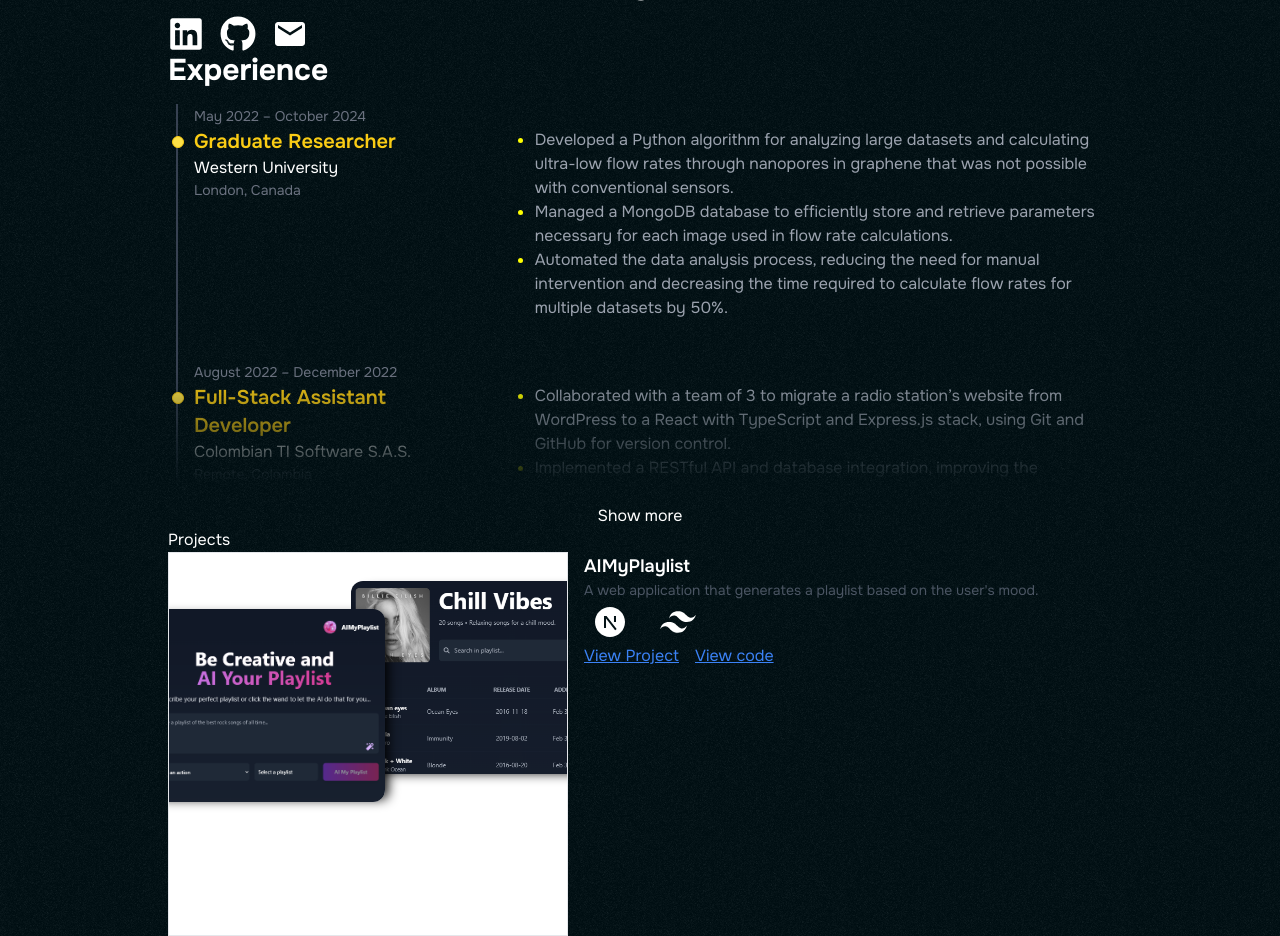
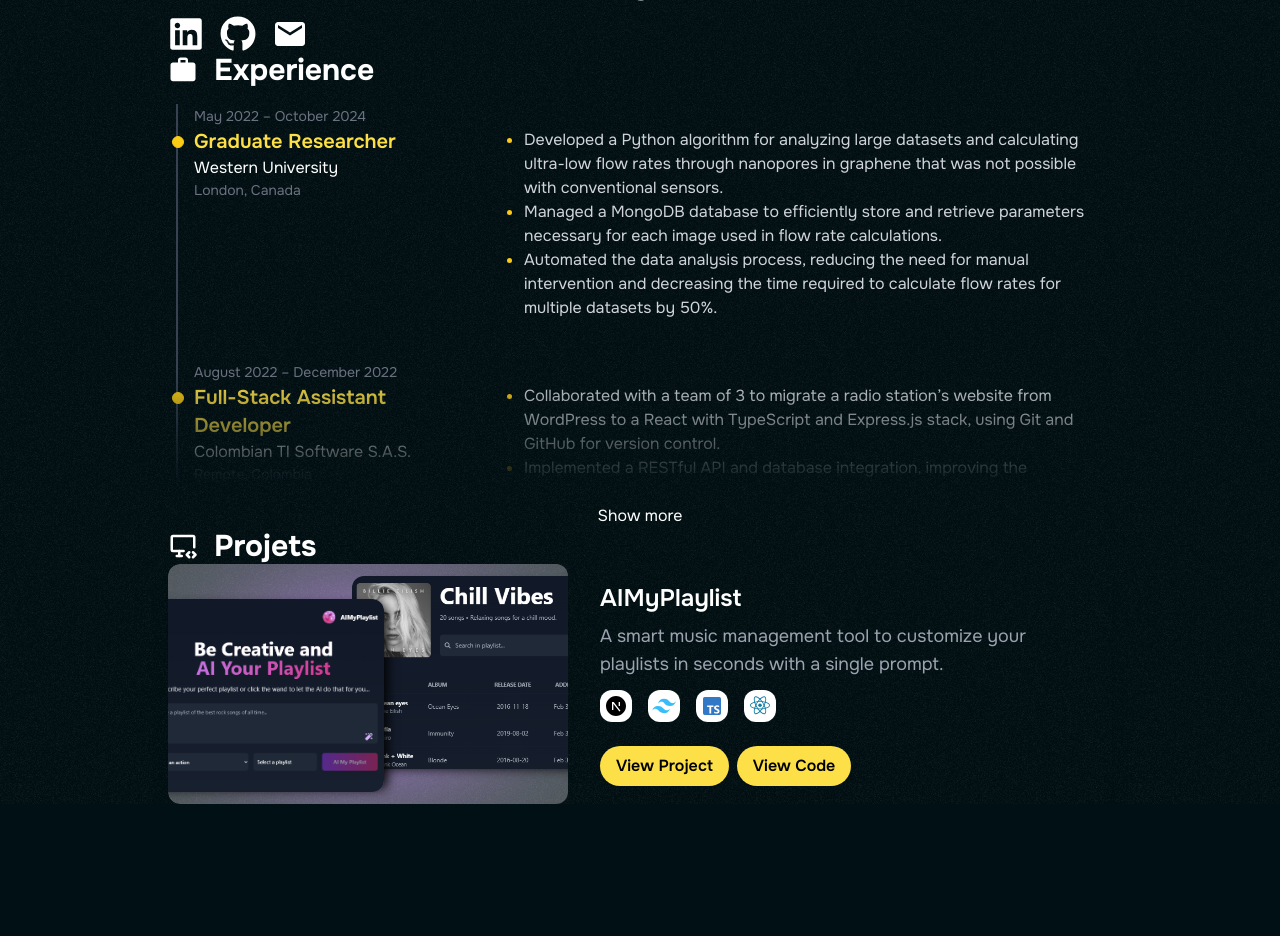
Before and after one commit to samuelgomez4/my-portfolio, a Next.js app: page / in a window 1280 px wide. Shown: the part 280-1216 px from the top of the page. After the commit the page ends 1084 px from the top, so only its background shows below. Built offline with nearby package versions, Linux system fonts and the light colour scheme.

Commit message:
Add SectionTitle component and refactor Projects and Experience sections to use it; update ProjectItem styling and improve project technology icons

```diff
--- /dev/null
+++ b/app/components/SectionTitle.tsx
@@ -0,0 +1,15 @@
+import React from 'react';
+
+interface Props {
+  icon: React.ReactNode;
+  children: React.ReactNode;
+}
+
+export function SectionTitle({ icon, children }: Props) {
+  return (
+    <h2 className="text-3xl font-bold text-balance flex gap-4 items-center">
+      <span>{icon}</span>
+      <span>{children}</span>
+    </h2>
+  );
+}
--- a/app/components/experience/Experience.tsx
+++ b/app/components/experience/Experience.tsx
@@ -2,12 +2,14 @@
 import { useState } from 'react';
 import { experiences } from './constants';
 import { ExperienceItem } from './experience-item/ExperienceItem';
+import { SectionTitle } from '../SectionTitle';
+import { MdWork } from 'react-icons/md';
 
 export function Experience({}) {
   const [showMore, setShowMore] = useState(false);
   return (
     <section className="flex flex-col gap-4">
-      <h2 className="text-3xl font-bold text-balance">Experience</h2>
+      <SectionTitle icon={<MdWork />}>Experience</SectionTitle>
       <div
         className={`overflow-hidden px-2 transition-all duration-500 ${!showMore ? 'h-96 [mask-image:linear-gradient(black_70%,transparent)]' : 'h-[calc-size(max-content,size)]'}`}>
         <ol className="relative border-l-2 border-gray-700">
--- a/app/components/experience/experience-item/ExperienceItem.tsx
+++ b/app/components/experience/experience-item/ExperienceItem.tsx
@@ -11,15 +11,15 @@
 export function ExperienceItem({ date, title, company, city, description }: Props) {
   return (
     <li className="mb-10 ms-4">
-      <div className="absolute w-3 h-3 bg-yellow-300 rounded-full mt-8 -start-1.5 border border-yellow-400" />
+      <div className="absolute w-3 h-3 bg-yellow-400 rounded-full mt-8 -start-1.5 border border-yellow-400" />
       <time className="mb-1 text-sm font-normal leading-none text-gray-500">{date}</time>
-      <div className="flex flex-col md:flex-row gap-10">
+      <div className="flex flex-col md:flex-row gap-3 md:gap-6">
         <div className="flex-1">
-          <h3 className="text-xl font-semibold text-yellow-400">{title}</h3>
+          <h3 className="text-xl font-semibold text-yellow-300">{title}</h3>
           <p>{company}</p>
           <p className="text-sm text-gray-500">{city}</p>
         </div>
-        <ul className="text-base font-normal text-gray-400 flex-[2] list-disc pl-4">
+        <ul className="text-base font-normal text-gray-300 flex-[2] list-disc pl-4">
           {description.map((item, index) => (
             <li
               key={index}
--- a/app/components/experience/experience-item/exp-item.module.css
+++ b/app/components/experience/experience-item/exp-item.module.css
@@ -1,3 +1,3 @@
 .list_item::marker{
-    color: yellow;
+    @apply text-yellow-400;
 }
--- a/app/components/projects/Projects.tsx
+++ b/app/components/projects/Projects.tsx
@@ -1,10 +1,12 @@
+import { TbDeviceDesktopCode } from 'react-icons/tb';
 import { PROJECTS } from './constants';
 import { ProjectItem } from './project-item/ProjectItem';
+import { SectionTitle } from '../SectionTitle';
 
 export function Projects() {
   return (
     <section>
-      <h1>Projects</h1>
+      <SectionTitle icon={<TbDeviceDesktopCode />}>Projets</SectionTitle>
       {PROJECTS.map((project) => (
         <ProjectItem
           key={project.name}
--- a/app/components/projects/constants.ts
+++ b/app/components/projects/constants.ts
@@ -1,22 +1,27 @@
-import { FaReact } from 'react-icons/fa';
+import { BiLogoReact, BiLogoTypescript } from 'react-icons/bi';
 import { RiNextjsFill, RiTailwindCssFill } from 'react-icons/ri';
-import { SiTypescript } from 'react-icons/si';
 
 const TECHNOLOGIES = {
-  next: { name: 'Next.js', icon: RiNextjsFill },
-  tailwind: { name: 'Tailwind CSS', icon: RiTailwindCssFill },
-  typescript: { name: 'TypeScript', icon: SiTypescript },
-  react: { name: 'React', icon: FaReact },
+  next: { name: 'Next.js', icon: RiNextjsFill, color: 'black' },
+  tailwind: { name: 'Tailwind CSS', icon: RiTailwindCssFill, color: '#38bdf8' },
+  typescript: { name: 'TypeScript', icon: BiLogoTypescript, color: '#3178c6' },
+  react: { name: 'React', icon: BiLogoReact, color: '#117ca4' },
 };
 
 export const PROJECTS = [
   {
     name: 'AIMyPlaylist',
-    description: "A web application that generates a playlist based on the user's mood.",
-    link: 'https://aimyplaylist.vercel.app/',
+    description:
+      'A smart music management tool to customize your playlists in seconds with a single prompt.',
+    link: 'https://ai-my-playlist.vercel.app/',
     github: 'https://github.com/samuelgomez4/ai-my-playlist',
     images: ['/aimp-demo.png', '/aimp-playlist.png'],
-    technologies: [TECHNOLOGIES.next, TECHNOLOGIES.tailwind],
+    technologies: [
+      TECHNOLOGIES.next,
+      TECHNOLOGIES.tailwind,
+      TECHNOLOGIES.typescript,
+      TECHNOLOGIES.react,
+    ],
   },
 ];
 
--- a/app/components/projects/project-item/ProjectImage.tsx
+++ b/app/components/projects/project-item/ProjectImage.tsx
@@ -4,17 +4,16 @@
   className?: string;
 }
 export function ProjectImage({ name, images, className }: Props) {
-  console.log(images);
   const [image1, image2] = images;
   return (
-    <div className={`relative w-[400px] overflow-hidden h-96 z-0 border  ${className} bg-white`}>
+    <div className={`relative overflow-hidden z-0  ${className}`}>
       <img
-        className="absolute top-14 -left-6 rounded-xl w-60 group-hover:-translate-x-4 group-hover:translate-y-2 transition-all duration-300 shadow-[8px_2px_12px_-5px_black]"
+        className="absolute bottom-3 -left-6 rounded-xl w-60 group-hover:-translate-x-5 group-hover:translate-y-2 transition-all duration-300 shadow-[8px_2px_12px_-5px_black]"
         src={image1}
         alt={`An image that shows a demo of the project ${name}`}
       />
       <img
-        className="absolute -z-10 rounded-xl w-60 -right-6 top-7 group-hover:translate-x-4 group-hover:-translate-y-2 transition-all duration-300 shadow-[8px_4px_12px_-5px_black]"
+        className="absolute -z-10 rounded-xl w-60 -right-6 top-3 group-hover:translate-x-5 group-hover:-translate-y-2 transition-all duration-300 shadow-[8px_4px_12px_-5px_black]"
         src={image2}
         alt={`An image that shows a demo of the project ${name}`}
       />
--- a/app/components/projects/project-item/ProjectItem.tsx
+++ b/app/components/projects/project-item/ProjectItem.tsx
@@ -1,3 +1,4 @@
+import { LinkButton } from '../../ui/LinkButton';
 import type { Project } from '../constants';
 import { ProjectImage } from './ProjectImage';
 
@@ -6,37 +7,35 @@
 }
 
 export function ProjectItem({ project }: Props) {
-  console.log({ project });
   return (
-    <article className="group flex gap-4">
-      <ProjectImage
-        name={project.name}
-        images={project.images}
-      />
-      <div>
-        <h3 className="text-lg font-semibold">{project.name}</h3>
-        <p className="text-sm text-gray-600">{project.description}</p>
-        <div className="flex gap-4">
+    <article className="relative group flex rounded-xl overflow-hidden  shadow-xl">
+      <div className="relative overflow-hidden">
+        <div className="rounded-full absolute top-1/2 left-1/2 -translate-x-1/2 -translate-y-1/2 bg-purple-500 w-2/3 aspect-video -z-10 blur-3xl" />
+        <ProjectImage
+          name={project.name}
+          images={project.images}
+          className="w-[400px] h-60 bg-white/30 rounded-xl"
+        />
+      </div>
+      <div className="flex-1 px-8 flex flex-col justify-center">
+        <h3 className="text-2xl font-semibold text-white mb-2">{project.name}</h3>
+        <p className="text-lg text-gray-400 mb-3 text-pretty">{project.description}</p>
+        <div className="flex gap-4 mb-6">
           {project.technologies.map((tech) => (
             <span
               key={tech.name}
               title={tech.name}
-              className="text-4xl px-2 py-1 rounded-full">
-              <tech.icon />
+              className=" p-1 rounded-xl bg-white">
+              <tech.icon
+                style={{ color: tech.color }}
+                className="text-2xl"
+              />
             </span>
           ))}
         </div>
-        <div className="flex gap-4">
-          <a
-            href={project.link}
-            className="text-blue-500 underline">
-            View Project
-          </a>
-          <a
-            href={project.github}
-            className="text-blue-500 underline">
-            View code
-          </a>
+        <div className="flex gap-2">
+          <LinkButton href={project.link}>View Project</LinkButton>
+          <LinkButton href={project.github}>View Code</LinkButton>
         </div>
       </div>
     </article>
--- /dev/null
+++ b/app/components/ui/LinkButton.tsx
@@ -0,0 +1,15 @@
+interface Props {
+  href: string;
+  children: React.ReactNode;
+}
+
+export function LinkButton({ href, children }: Props) {
+  return (
+    <a
+      href={href}
+      className="rounded-full bg-yellow-300 text-black px-4 py-2 font-semibold hover:bg-yellow-400 transition-colors duration-300"
+      target="_blank">
+      {children}
+    </a>
+  );
+}
```
